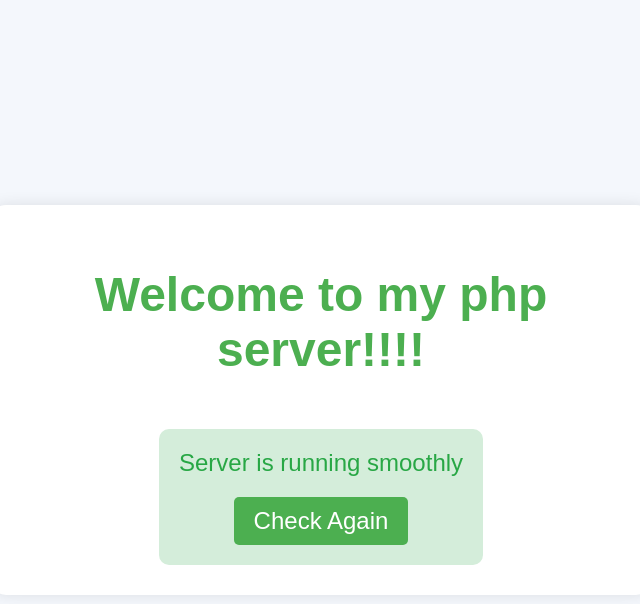
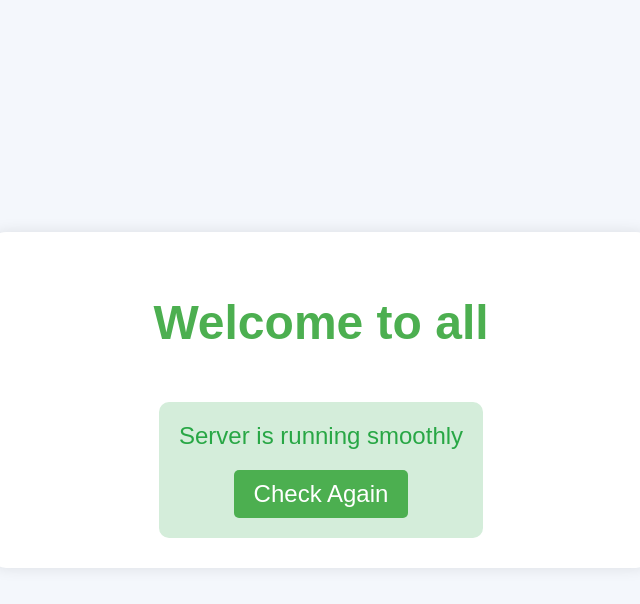
Before and after one commit to ksabari04/pipline, a PHP site: page / in a window 1280 px wide. Shown: the top 604 px of the page, without its empty margins (319-959 px from the left). Run offline with PHP 8.4, Linux system fonts and the light colour scheme.

Commit message:
Update index.php

```diff
--- a/index.php
+++ b/index.php
@@ -22,7 +22,7 @@ if ($serverStatus == 'online') {
 </head>
 <body>
     <div class="container">
-        <h1>Welcome to my php server!!!!</h1>
+        <h1>Welcome to all</h1>
         <div class="status-box <?php echo $statusClass; ?>">
             <p class="status-message"><?php echo $statusMessage; ?></p>
             <button class="refresh-btn" onclick="window.location.reload();">Check Again</button>
```
